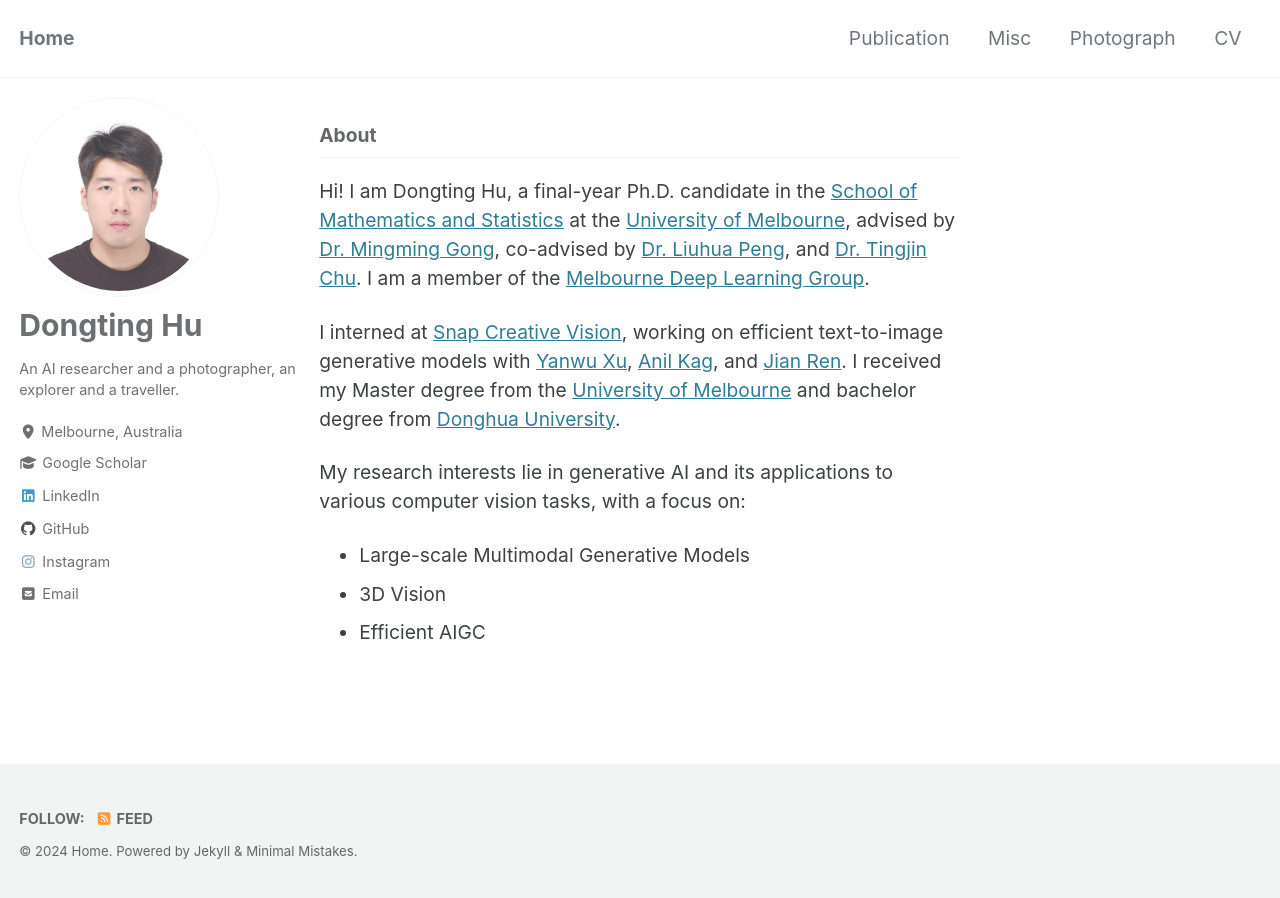
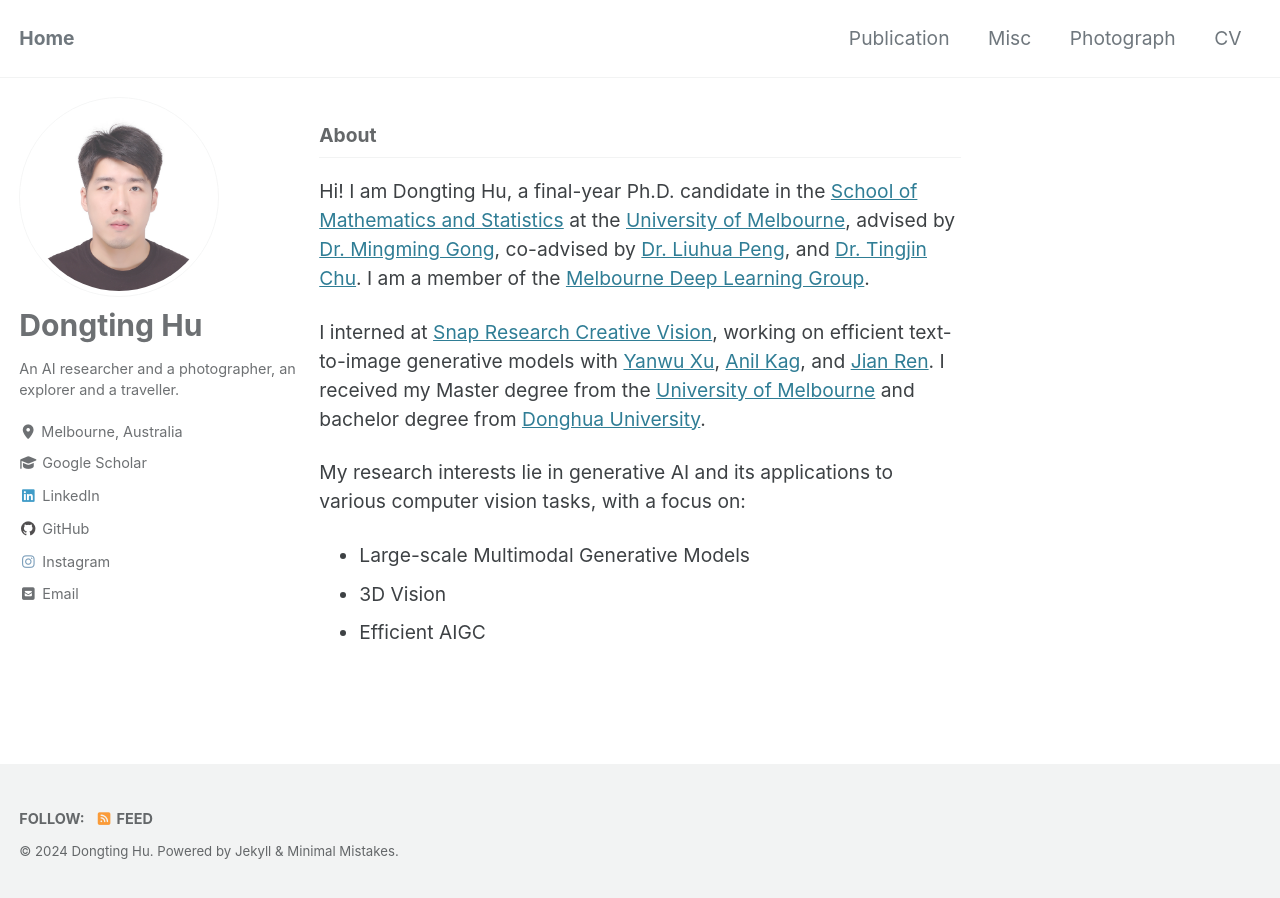
Before and after one commit to timmy11hu/timmy11hu.github.io, a Jekyll site: the page built from index.html, in a window 1280 px wide. Built offline with Jekyll 4.4.1, drawn with Linux system fonts in a browser that asks for light colours; cached includes are drawn as plain includes; the list of posts is cut into pages by our own code.

Commit message:
update profile

```diff
--- a/_config.yml
+++ b/_config.yml
@@ -17,17 +17,17 @@
 # Site Settings
 locale                   : "en-US"
 rtl                      : # true, false (default) # turns direction of the page into right to left for RTL languages
-title                    : "Home"
+title                    : "Dongting Hu"
 title_separator          : "-"
 subtitle                 : # site tagline that appears below site title in masthead
 name                     : "Dongting Hu"
-description              : "An amazing website."
-url                      : # the base hostname & protocol for your site e.g. "https://mmistakes.github.io"
+description              : "Dongting Hu Personal Website."
+url                      : "https://timmy11hu.github.io/" # the base hostname & protocol for your site e.g. "https://mmistakes.github.io"
 baseurl                  : # the subpath of your site, e.g. "/blog"
 repository               : # GitHub username/repo-name e.g. "mmistakes/minimal-mistakes"
 teaser                   : # path of fallback teaser image, e.g. "/assets/images/500x300.png"
-logo                     : # path of logo image to display in the masthead, e.g. "/assets/images/88x88.png"
-masthead_title           : # overrides the website title displayed in the masthead, use " " for no title
+# logo                     : "/assets/images/logo.png" # path of logo image to display in the masthead, e.g. "/assets/images/88x88.png"
+masthead_title           : "Home" # overrides the website title displayed in the masthead, use " " for no title
 breadcrumbs              : # true, false (default)
 words_per_minute         : 200
 enable_copy_code_button  : # true, false (default)
--- a/_includes/head.html
+++ b/_includes/head.html
@@ -8,6 +8,10 @@
 
 {%- comment %} https://docs.google.com/presentation/d/1rmxwWa9P6_xHqonmh5ONXRS-jPc5XKbnv99Rjkhe04s/present {% endcomment -%}
 <meta name="viewport" content="width=device-width, initial-scale=1.0">
+
+<!-- Favicon -->
+<link rel="icon" type="image/png" href="{{ '/assets/images/logo.png' | relative_url }}">
+<link rel="shortcut icon" href="{{ '/assets/images/logo.png' | relative_url }}">
 
 <script>
   document.documentElement.className = document.documentElement.className.replace(/\bno-js\b/g, '') + ' js ';
--- a/_layouts/home.html
+++ b/_layouts/home.html
@@ -17,7 +17,7 @@
 </p>
 <p>
   I interned at
-  <a href="https://research.snap.com/team/creative-vision.html" target="_blank">Snap Creative Vision</a>,
+  <a href="https://research.snap.com/team/creative-vision.html" target="_blank">Snap Research Creative Vision</a>,
   working on efficient text-to-image generative models with
   <a href="https://xuyanwu.github.io/" target="_blank">Yanwu Xu</a>,
   <a href="https://anilkagak2.github.io/" target="_blank">Anil Kag</a>, and
```
Also changed, not shown: assets/images/logo.png (added).
